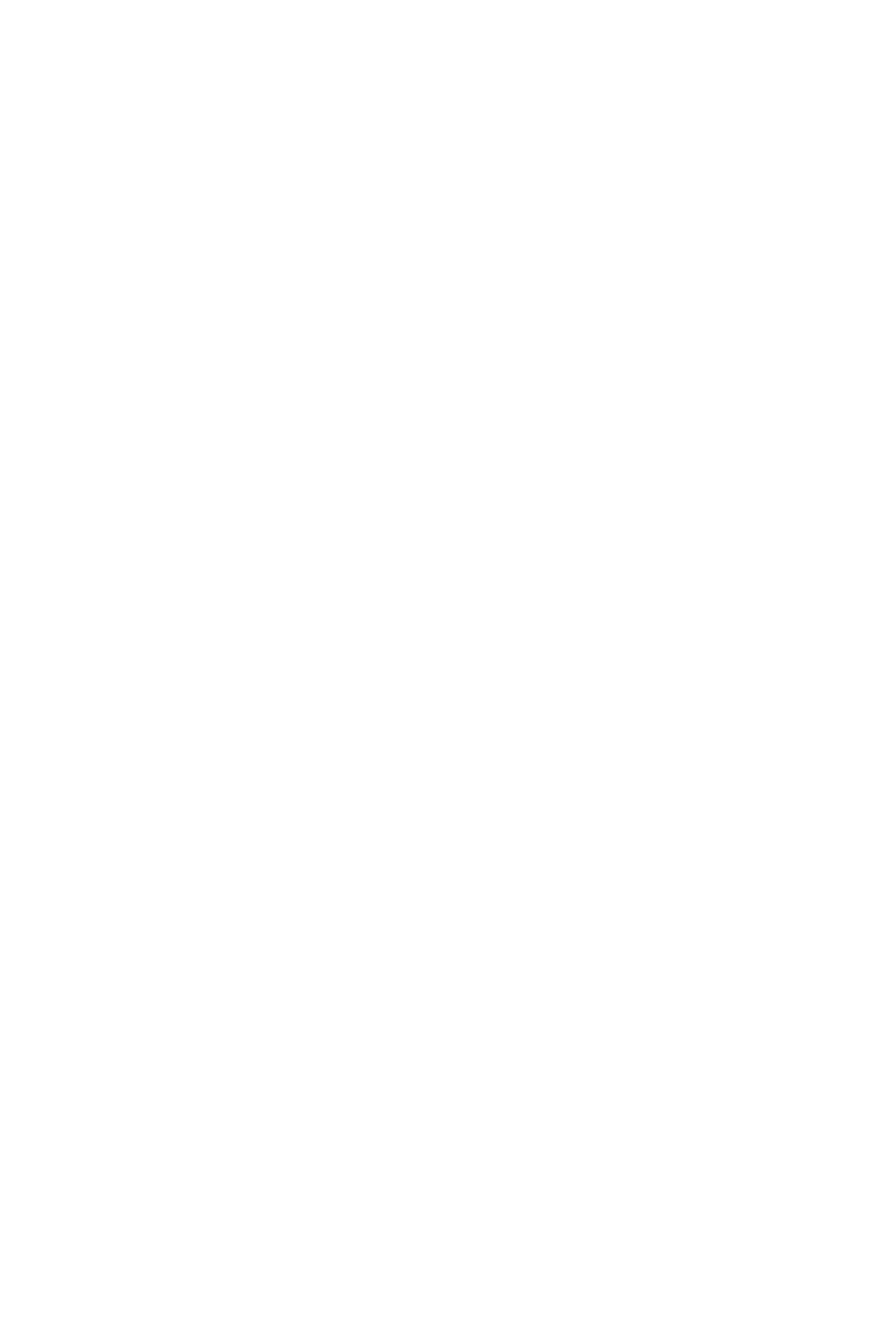
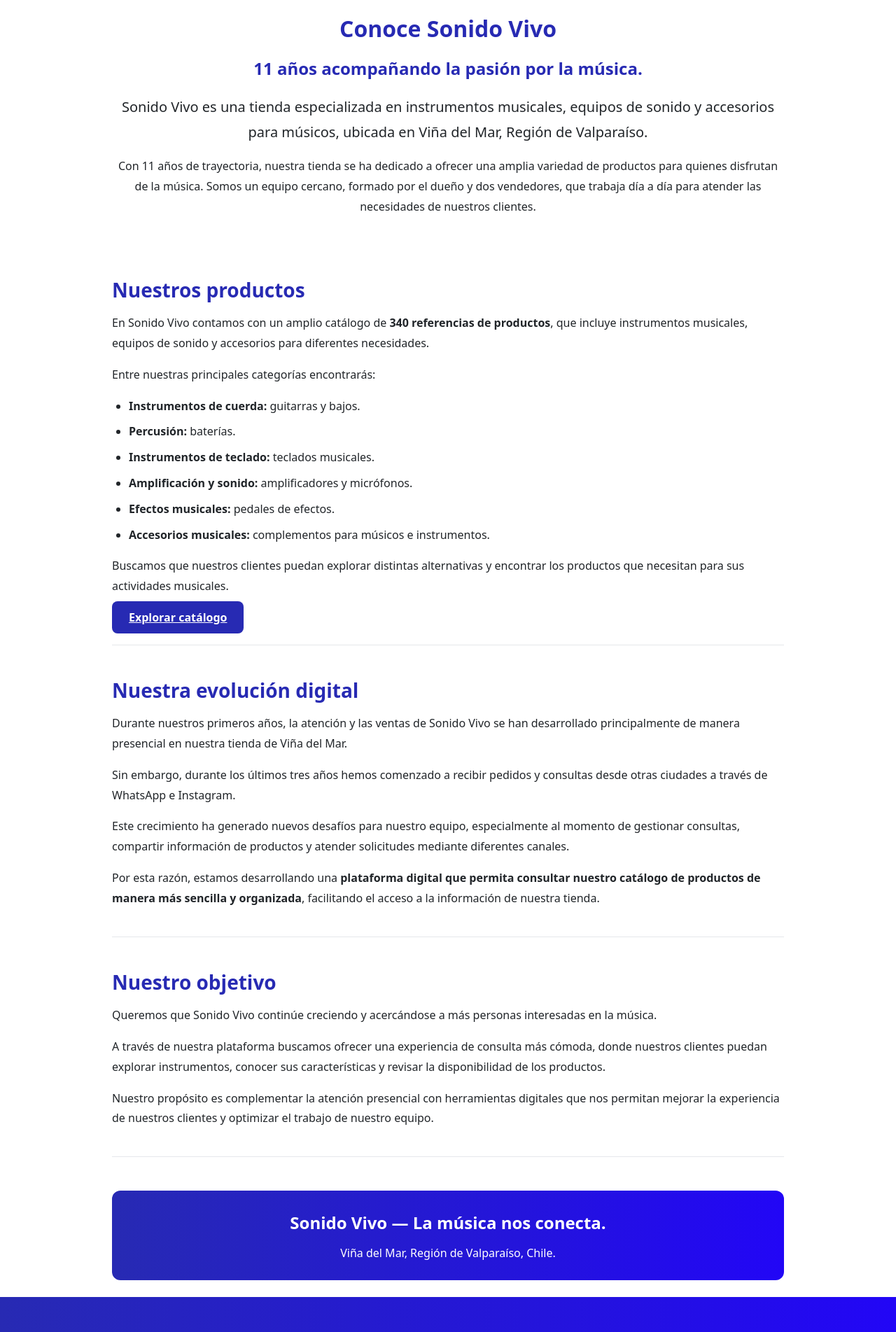
Before and after one commit to Bayron-png/SonidoVivo, a React (Vite) app in the folder SonidoVivo/: page /nosotros in a window 1280 px wide. Before the commit this address had no page. Shown: the part 300-2203 px from the top of the page at 70% size. Before the commit the page ends 800 px from the top, so only its background shows below. Built offline with nearby package versions, Linux system fonts and the light colour scheme.

Commit message:
Feat: Implementación de página nosotros, y actualización footer

```diff
--- a/SonidoVivo/src/App.jsx
+++ b/SonidoVivo/src/App.jsx
@@ -9,6 +9,7 @@ import PaginaProductos from "./pages/PaginaProductos/PaginaProductos";
 import ScrollToTop from "./hooks/ScrollToTop";
 import Carrito from "./pages/Carrito/Carrito";
 import AdminCatalogo from "./pages/AdminCatalogo/AdminCatalogo";
+import Nosotros from "./pages/Nosotros/Nosotros";
 
 function App() {
   return (
@@ -23,6 +24,7 @@ function App() {
           <Route path="/register" element={<Register />} />
           <Route path="/carrito" element={<Carrito />} />
           <Route path="/admin" element={<AdminCatalogo />} />
+          <Route path="/nosotros" element={<Nosotros />} />
 
           {/* :categoriaSlug captura dinámicamente cualquier texto en la URL */}
           <Route path="/catalogo" element={<Catalogo />} />
--- a/SonidoVivo/src/components/molecules/footer/EnlacesFooter.jsx
+++ b/SonidoVivo/src/components/molecules/footer/EnlacesFooter.jsx
@@ -22,6 +22,12 @@ const EnlacesFooter = () => {
         </li>
 
         <li>
+          <Link to="/nosotros" className="footer-enlace">
+            Nosotros
+          </Link>
+        </li>
+
+        <li>
           <Link to="/login" className="footer-enlace">
             Iniciar sesión
           </Link>
--- /dev/null
+++ b/SonidoVivo/src/components/organisms/ContenidoNosotros.jsx
@@ -0,0 +1,130 @@
+import { Link } from "react-router-dom";
+
+function ContenidoNosotros() {
+  return (
+    <article className="nosotros-contenido">
+
+      <header className="nosotros-introduccion text-center mb-5">
+        <h2 className="fw-bold mb-3">
+          Conoce Sonido Vivo
+        </h2>
+
+        <p className="nosotros-destacado fs-4 fw-semibold">
+          11 años acompañando la pasión por la música.
+        </p>
+
+        <p className="lead">
+          Sonido Vivo es una tienda especializada en instrumentos
+          musicales, equipos de sonido y accesorios para músicos,
+          ubicada en Viña del Mar, Región de Valparaíso.
+        </p>
+
+        <p>
+          Con 11 años de trayectoria, nuestra tienda se ha dedicado
+          a ofrecer una amplia variedad de productos para quienes
+          disfrutan de la música. Somos un equipo cercano, formado
+          por el dueño y dos vendedores, que trabaja día a día
+          para atender las necesidades de nuestros clientes.
+        </p>
+      </header>
+
+      <section className="nosotros-seccion mb-5" aria-labelledby="nuestros-productos">
+        <h3 id="nuestros-productos">Nuestros productos</h3>
+
+        <p>
+          En Sonido Vivo contamos con un amplio catálogo de
+          <strong> 340 referencias de productos</strong>,
+          que incluye instrumentos musicales, equipos de sonido
+          y accesorios para diferentes necesidades.
+        </p>
+
+        <p>Entre nuestras principales categorías encontrarás:</p>
+
+        <ul>
+          <li><strong>Instrumentos de cuerda:</strong> guitarras y bajos.</li>
+          <li><strong>Percusión:</strong> baterías.</li>
+          <li><strong>Instrumentos de teclado:</strong> teclados musicales.</li>
+          <li><strong>Amplificación y sonido:</strong> amplificadores y micrófonos.</li>
+          <li><strong>Efectos musicales:</strong> pedales de efectos.</li>
+          <li><strong>Accesorios musicales:</strong> complementos para músicos e instrumentos.</li>
+        </ul>
+
+        <p>
+          Buscamos que nuestros clientes puedan explorar distintas
+          alternativas y encontrar los productos que necesitan
+          para sus actividades musicales.
+        </p>
+
+        <Link to="/catalogo" className="nosotros-boton">
+          Explorar catálogo
+        </Link>
+      </section>
+
+      <section className="nosotros-seccion mb-5" aria-labelledby="evolucion-digital">
+        <h3 id="evolucion-digital">Nuestra evolución digital</h3>
+
+        <p>
+          Durante nuestros primeros años, la atención y las ventas
+          de Sonido Vivo se han desarrollado principalmente de
+          manera presencial en nuestra tienda de Viña del Mar.
+        </p>
+
+        <p>
+          Sin embargo, durante los últimos tres años hemos comenzado
+          a recibir pedidos y consultas desde otras ciudades a través
+          de WhatsApp e Instagram.
+        </p>
+
+        <p>
+          Este crecimiento ha generado nuevos desafíos para nuestro
+          equipo, especialmente al momento de gestionar consultas,
+          compartir información de productos y atender solicitudes
+          mediante diferentes canales.
+        </p>
+
+        <p>
+          Por esta razón, estamos desarrollando una
+          <strong> plataforma digital que permita consultar nuestro
+          catálogo de productos de manera más sencilla y organizada</strong>,
+          facilitando el acceso a la información de nuestra tienda.
+        </p>
+      </section>
+
+      <section className="nosotros-seccion mb-5" aria-labelledby="nuestro-objetivo">
+        <h3 id="nuestro-objetivo">Nuestro objetivo</h3>
+
+        <p>
+          Queremos que Sonido Vivo continúe creciendo y acercándose
+          a más personas interesadas en la música.
+        </p>
+
+        <p>
+          A través de nuestra plataforma buscamos ofrecer una
+          experiencia de consulta más cómoda, donde nuestros clientes
+          puedan explorar instrumentos, conocer sus características
+          y revisar la disponibilidad de los productos.
+        </p>
+
+        <p>
+          Nuestro propósito es complementar la atención presencial
+          con herramientas digitales que nos permitan mejorar la
+          experiencia de nuestros clientes y optimizar el trabajo
+          de nuestro equipo.
+        </p>
+      </section>
+
+      <aside className="nosotros-cierre text-center p-4">
+        <p className="fs-4 fw-bold mb-2">
+          Sonido Vivo — La música nos conecta.
+        </p>
+
+        <p className="mb-0">
+          Viña del Mar, Región de Valparaíso, Chile.
+        </p>
+      </aside>
+
+    </article>
+  );
+}
+
+export default ContenidoNosotros;
--- a/SonidoVivo/src/components/organisms/Header.jsx
+++ b/SonidoVivo/src/components/organisms/Header.jsx
@@ -53,7 +53,7 @@ const Header = () => {
             <Nav.Link as={NavLink} to="/catalogo" className="text-white p-0" title="Ir al catálogo">
               Catálogo
             </Nav.Link>
-            <Nav.Link as={NavLink} to="/#nosotros" className="text-white p-0" title="Ver quienes somos">
+            <Nav.Link as={NavLink} to="/nosotros" className="text-white p-0" title="Ver quienes somos">
               Nosotros
             </Nav.Link>
             <Nav.Link as={NavLink} to="#contacto" className="text-white p-0" title="Contactarse con nosotros">
--- /dev/null
+++ b/SonidoVivo/src/components/templates/NosotrosTemplate.jsx
@@ -0,0 +1,28 @@
+import Header from "../organisms/Header";
+import Footer from "../organisms/Footer";
+import BotonVolver from "../atoms/botones/BotonVolver";
+import TituloRedondeado from "../atoms/TituloRedondeado";
+import ContenidoNosotros from "../organisms/ContenidoNosotros";
+
+function NosotrosTemplate() {
+  return (
+    <div className="d-flex flex-column min-vh-100">
+      <Header />
+
+      <main className="container flex-grow-1 pt-5 mb-4">
+        <BotonVolver
+          label="← Volver al menú principal"
+          ruta="/"
+        />
+
+        <TituloRedondeado texto="Nosotros" />
+
+        <ContenidoNosotros />
+      </main>
+
+      <Footer />
+    </div>
+  );
+}
+
+export default NosotrosTemplate;
--- a/SonidoVivo/src/index.css
+++ b/SonidoVivo/src/index.css
@@ -393,3 +393,82 @@ body {
 #formulario-producto {
   scroll-margin-top: 100px;
 }
+
+/* Página Nosotros */
+
+.nosotros-contenido {
+  max-width: 960px;
+  margin: 0 auto;
+  line-height: 1.8;
+}
+
+.nosotros-introduccion {
+  padding: 1.5rem 0;
+}
+
+.nosotros-introduccion h2,
+.nosotros-seccion h3 {
+  color: var(--color-principal);
+}
+
+.nosotros-destacado {
+  color: var(--color-principal);
+}
+
+.nosotros-seccion {
+  padding-bottom: 1.5rem;
+  border-bottom: 1px solid #e5e7eb;
+}
+
+.nosotros-seccion h3 {
+  font-weight: 700;
+  margin-bottom: 1rem;
+}
+
+.nosotros-seccion ul {
+  padding-left: 1.5rem;
+}
+
+.nosotros-seccion li {
+  margin-bottom: 0.5rem;
+}
+
+.nosotros-boton {
+  background-color: #272ab3;
+  color: white;
+  border: none;
+  border-radius: 8px;
+  padding: 0.75rem 1.5rem;
+  font-weight: 600;
+  transition: background-color 0.3s ease;
+}
+
+.nosotros-boton:hover,
+.nosotros-boton:focus-visible {
+  background-color: #171980;
+  color: white;
+}
+
+.nosotros-cierre {
+  background: linear-gradient(
+    90deg,
+    var(--color-principal),
+    var(--color-principal-degradado)
+  );
+  color: #ffffff;
+  border-radius: 12px;
+}
+
+@media (max-width: 767px) {
+  .nosotros-contenido {
+    line-height: 1.6;
+  }
+
+  .nosotros-introduccion {
+    padding: 1rem 0;
+  }
+
+  .nosotros-seccion {
+    padding-bottom: 1rem;
+  }
+}
--- /dev/null
+++ b/SonidoVivo/src/pages/Nosotros/Nosotros.jsx
@@ -0,0 +1,7 @@
+import NosotrosTemplate from "../../components/templates/NosotrosTemplate";
+
+function Nosotros() {
+  return <NosotrosTemplate />;
+}
+
+export default Nosotros;
```
